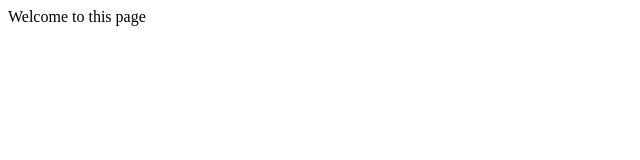
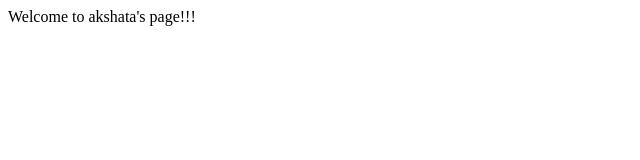
Before and after one commit to akshatakasar/sampledemo, a plain HTML site: page index.html in a window 1280 px wide. Shown: the full height of the page, 0-640 px from the left. Drawn offline with Linux system fonts and the light colour scheme.

Commit message:
Update index.html

```diff
--- a/index.html
+++ b/index.html
@@ -3,6 +3,6 @@
 <title>Welcome</title>
 </head>
 <body>
-Welcome to this page
+Welcome to akshata's page!!!
 </body>
 </html>
```
